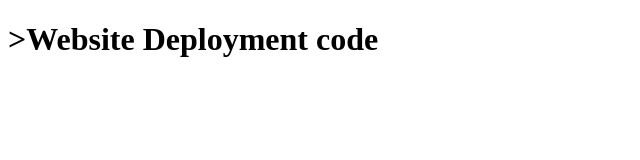
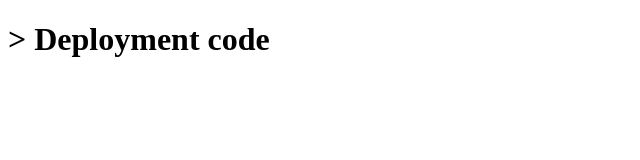
Before and after one commit to SidraSheikh/Deployment, a plain HTML site: page index.html in a window 1280 px wide. Shown: the whole page, without its empty margins (0-640 px from the left). Drawn offline with Linux system fonts and the light colour scheme.

Commit message:
Update index.html

```diff
--- a/index.html
+++ b/index.html
@@ -5,7 +5,7 @@
 </head>
 <body>
 
-<h1>>Website Deployment code</h1>
+<h1>> Deployment code</h1>
 
 </body>
 </html>
```
